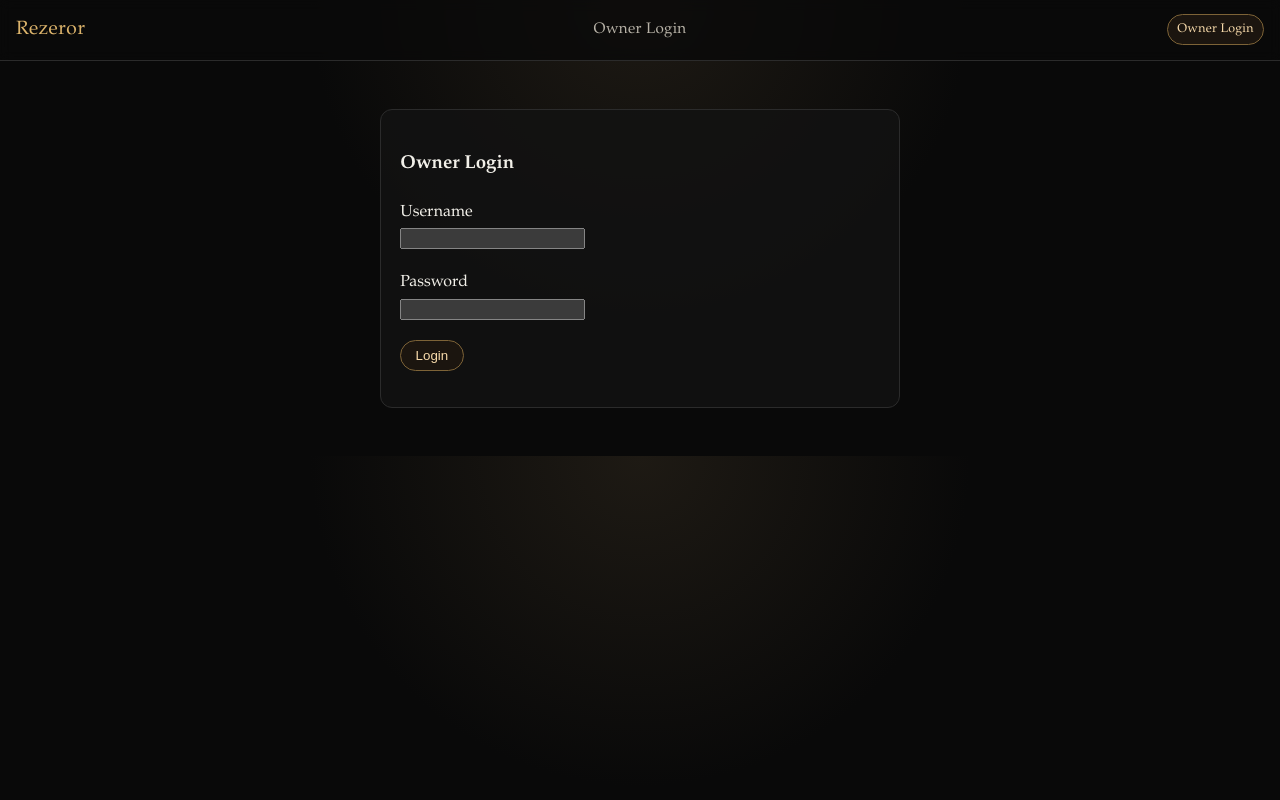
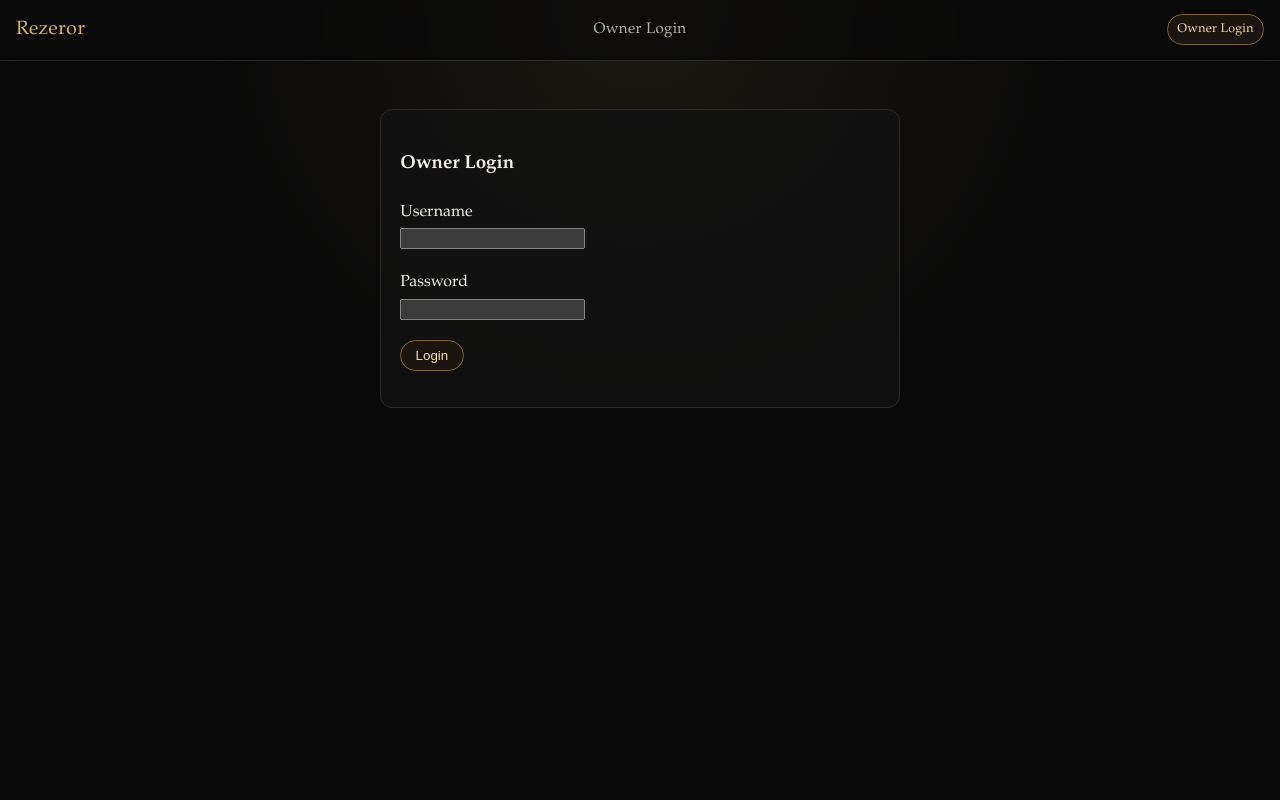
Before and after one commit to Igor4er/rezeror, a Flask app: page /owner/login in a window 1280 px wide. Run offline with Flask 3, Linux system fonts and the light colour scheme; parts of the project's set-up code (start-up, migrations or seed data) failed here and were passed over; some libraries are stand-ins or nearby versions.

Commit message:
idk, ai said that

```diff
--- a/src/rezeror/web/static/css/style.css
+++ b/src/rezeror/web/static/css/style.css
@@ -15,7 +15,9 @@
 
 body {
   margin: 0;
-  background: radial-gradient(circle at top, #1e1a14, #090909 42%);
+  min-height: 100vh;
+  background: radial-gradient(circle at top, #1e1a14, #090909 42%) no-repeat;
+  background-size: 100% 100%;
   color: var(--text);
   font-family: "Iowan Old Style", "Palatino Linotype", "Book Antiqua", Palatino, serif;
   line-height: 1.7;
```
